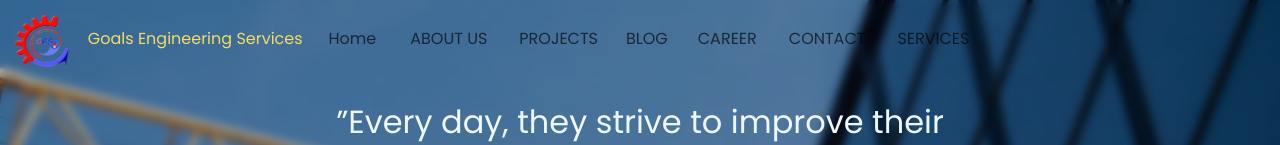
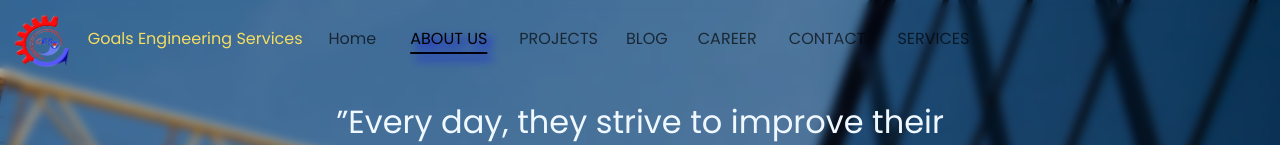
Before and after one commit to atulj10/E-Service, a React (Create React App) app: page /about in a window 1280 px wide. Shown: the top 145 px of the page. Built offline with nearby package versions, Linux system fonts and the light colour scheme; a web font is replaced by a local one.

Commit message:
navbar fix

```diff
--- a/src/Components/Navbar/Navbar.js
+++ b/src/Components/Navbar/Navbar.js
@@ -1,28 +1,29 @@
-import React, { useState } from 'react'
-import './navbar.css'
-import logo from '../../Assets/Logo.png'
-import { Link } from 'react-router-dom'
-import { FontAwesomeIcon } from '@fortawesome/react-fontawesome'
-import { faAddressCard, faBriefcase, faHome, faMobile, faPhone, faScrewdriverWrench, faUserTie } from '@fortawesome/free-solid-svg-icons'
+import React, { useState } from 'react';
+import './navbar.css';
+import logo from '../../Assets/Logo.png';
+import { NavLink } from 'react-router-dom'; // Import NavLink
+import { FontAwesomeIcon } from '@fortawesome/react-fontawesome';
+import { faAddressCard, faBriefcase, faHome, faMobile, faPhone, faScrewdriverWrench, faUserTie } from '@fortawesome/free-solid-svg-icons';
 
 const Navbar = () => {
-    const [scroll, setScroll] = useState(false)
+    const [scroll, setScroll] = useState(false);
     window.onscroll = function () { Scroll() };
-    const [active, setActive] = useState("")
+    const [active, setActive] = useState("");
 
     function Scroll() {
         if (document.documentElement.scrollTop > 200) {
-            setScroll(true)
+            setScroll(true);
         } else {
-            setScroll(false)
+            setScroll(false);
         }
     }
 
-    return (<>
-        <nav className={`navbar navbar-expand-lg d-flex  ${scroll ? "bg-dark  border-body" : " bg-body-outline"} position-fixed w-100 z-1 px-0  `} data-bs-theme={`${scroll && "dark"}`}>
-            <div className='position-absolute' style={{left:"10px"}}>
-                <img src={logo} height={'65px'} />
-                <span className='mx-3' style={{color:"#F5DD61"}}>Goals Engineering Services </span>
+    return (
+        <>
+            <nav className={`navbar navbar-expand-lg d-flex ${scroll ? "bg-dark border-body" : "bg-body-outline"} position-fixed w-100 z-1 px-0`} data-bs-theme={`${scroll && "dark"}`}>
+                <div className='position-absolute' style={{ left: "10px" }}>
+                    <img src={logo} height={'65px'} alt="logo" />
+                    <span className='mx-3' style={{ color: "#F5DD61" }}>Goals Engineering Services </span>
                 </div>
                 <div className="d-flex ">
                     <button className="navbar-toggler " type="button" data-bs-toggle="collapse" data-bs-target="#navbarTogglerDemo01" aria-controls="navbarTogglerDemo01" aria-expanded="false" aria-label="Toggle navigation">
@@ -32,25 +33,25 @@ const Navbar = () => {
                         <div >
                             <ul className="navbar-nav me-auto mb-2 mb-lg-0 ">
                                 <li className="nav-item">
-                                <Link className={`nav-link ${active === "home" && "active"}`} onClick={() => setActive("home")} to='/' id='home'><span className='nav-icon'><FontAwesomeIcon icon={faHome} /></span><span className='nav-name'>Home</span></Link>
+                                    <NavLink className='nav-link' to='/' id='home' activeClassName='active'><span className='nav-icon'><FontAwesomeIcon icon={faHome} /></span><span className='nav-name'>Home</span></NavLink>
                                 </li>
                                 <li className="nav-item">
-                                <Link className={`nav-link ${active === "about" && "active"}`} onClick={() => setActive("about")} to='/about' id='about'><span className='nav-icon'><FontAwesomeIcon icon={faAddressCard} /></span><span className='nav-name'>ABOUT US</span></Link>
+                                    <NavLink className='nav-link' to='/about' id='about' activeClassName='active'><span className='nav-icon'><FontAwesomeIcon icon={faAddressCard} /></span><span className='nav-name'>ABOUT US</span></NavLink>
                                 </li>
                                 <li className="nav-item">
-                                <Link className={`nav-link ${active === "project" && "active"}`} onClick={() => setActive("project")} to='/projects' id='project'><span className='nav-icon'><FontAwesomeIcon icon={faBriefcase} /></span><span className='nav-name'>PROJECTS</span></Link>
+                                    <NavLink className='nav-link' to='/projects' id='project' activeClassName='active'><span className='nav-icon'><FontAwesomeIcon icon={faBriefcase} /></span><span className='nav-name'>PROJECTS</span></NavLink>
                                 </li>
                                 <li className="nav-item">
-                                <Link className={`nav-link ${active === "blog" && "active"}`} onClick={() => setActive("blog")} to='/blog' id='blog'><span className='nav-icon'><FontAwesomeIcon icon={faMobile} /></span><span className='nav-name'>BLOG</span></Link>
+                                    <NavLink className='nav-link' to='/blog' id='blog' activeClassName='active'><span className='nav-icon'><FontAwesomeIcon icon={faMobile} /></span><span className='nav-name'>BLOG</span></NavLink>
                                 </li>
                                 <li className="nav-item">
-                                <Link className={`nav-link ${active === "career" && "active"}`} onClick={() => setActive("career")} to='/career' id='career'><span className='nav-icon'><FontAwesomeIcon icon={faUserTie} /></span><span className='nav-name'>CAREER</span></Link>
+                                    <NavLink className='nav-link' to='/career' id='career' activeClassName='active'><span className='nav-icon'><FontAwesomeIcon icon={faUserTie} /></span><span className='nav-name'>CAREER</span></NavLink>
                                 </li>
                                 <li className="nav-item">
-                                <Link className={`nav-link ${active === "contact" && "active"}`} onClick={() => setActive("contact")} to='/contact' id='contact'><span className='nav-icon'><FontAwesomeIcon icon={faPhone} /></span><span className='nav-name'>CONTACT</span></Link>
+                                    <NavLink className='nav-link' to='/contact' id='contact' activeClassName='active'><span className='nav-icon'><FontAwesomeIcon icon={faPhone} /></span><span className='nav-name'>CONTACT</span></NavLink>
                                 </li>
                                 <li className="nav-item">
-                                <Link className={`nav-link ${active === "services" && "active"}`} onClick={() => setActive("services")} to='/services' id='services'><span className='nav-icon'><FontAwesomeIcon icon={faScrewdriverWrench} /></span><span className='nav-name'>SERVICES</span></Link>
+                                    <NavLink className='nav-link' to='/services' id='services' activeClassName='active' onClick={() => setActive("services")}><span className='nav-icon'><FontAwesomeIcon icon={faScrewdriverWrench} /></span><span className='nav-name'>SERVICES</span></NavLink>
                                 </li>
                             </ul>
                         </div>
@@ -58,7 +59,7 @@ const Navbar = () => {
                 </div>
             </nav>
         </>
-    )
+    );
 }
 
-export default Navbar
+export default Navbar;
--- a/src/Components/Navbar/navbar.css
+++ b/src/Components/Navbar/navbar.css
@@ -6,9 +6,9 @@
 
 .active {
     text-decoration: underline;
-    text-underline-offset: 5px;
+    text-underline-offset: 8px;
     text-decoration-thickness: 2px;
-    text-shadow: 5px 5px 10px rgba(22, 20, 20, 0.836);
+    text-shadow: 5px 5px 10px #0000ff;
     color: white;
 }
 
```
Lines whose indentation alone changed are shown as unchanged.
